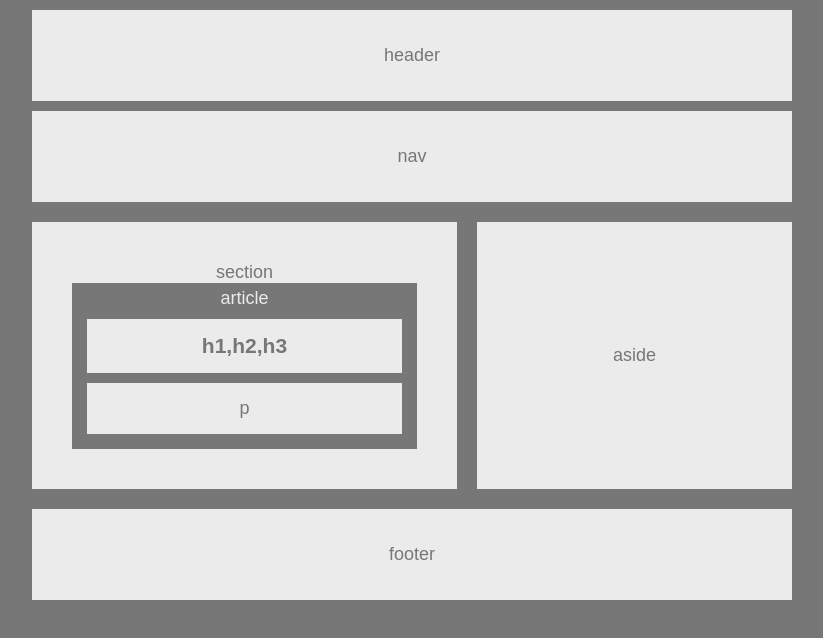
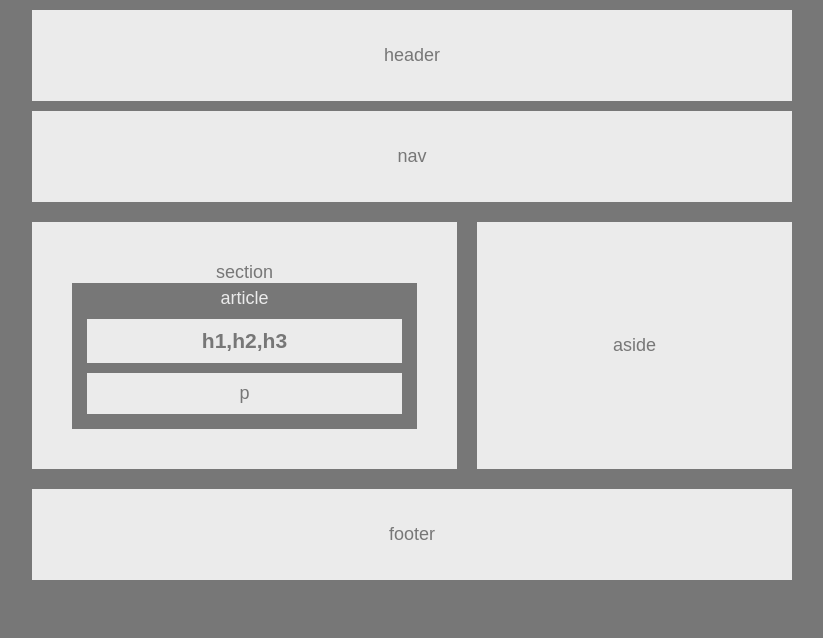
Before and after one commit to danieldouglas23/HW-Wireframe, a plain HTML site: page index.html in a window 1280 px wide. Shown: the whole page, without its empty margins (76-899 px from the left). Drawn offline with Linux system fonts and the light colour scheme.

Commit message:
added updated files

```diff
--- a/style.css
+++ b/style.css
@@ -55,7 +55,7 @@ header {
 #aside {
     background: #ebebeb;
     color: #777;
-    padding: 123px;
+    padding: 113px;
     width: 315px;
     float: left;
 }
@@ -63,14 +63,14 @@ header {
 h3 {
     background: #ebebeb;
     color: #777;
-    padding: 15px;
+    padding: 10px;
     margin: 10px;
 }
 
 p {
     background: #ebebeb;
     color: #777;
-    padding: 15px;
+    padding: 10px;
     margin: 10px;
 }
 
```
